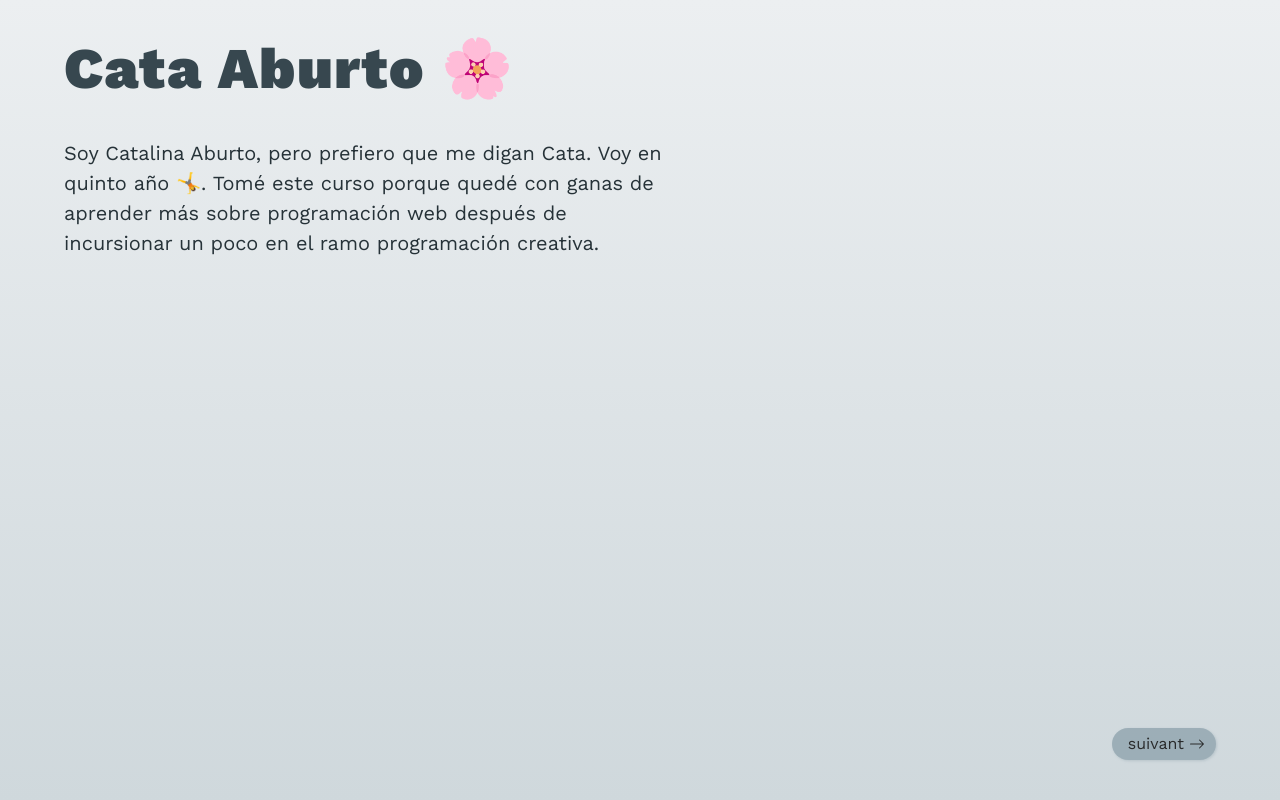
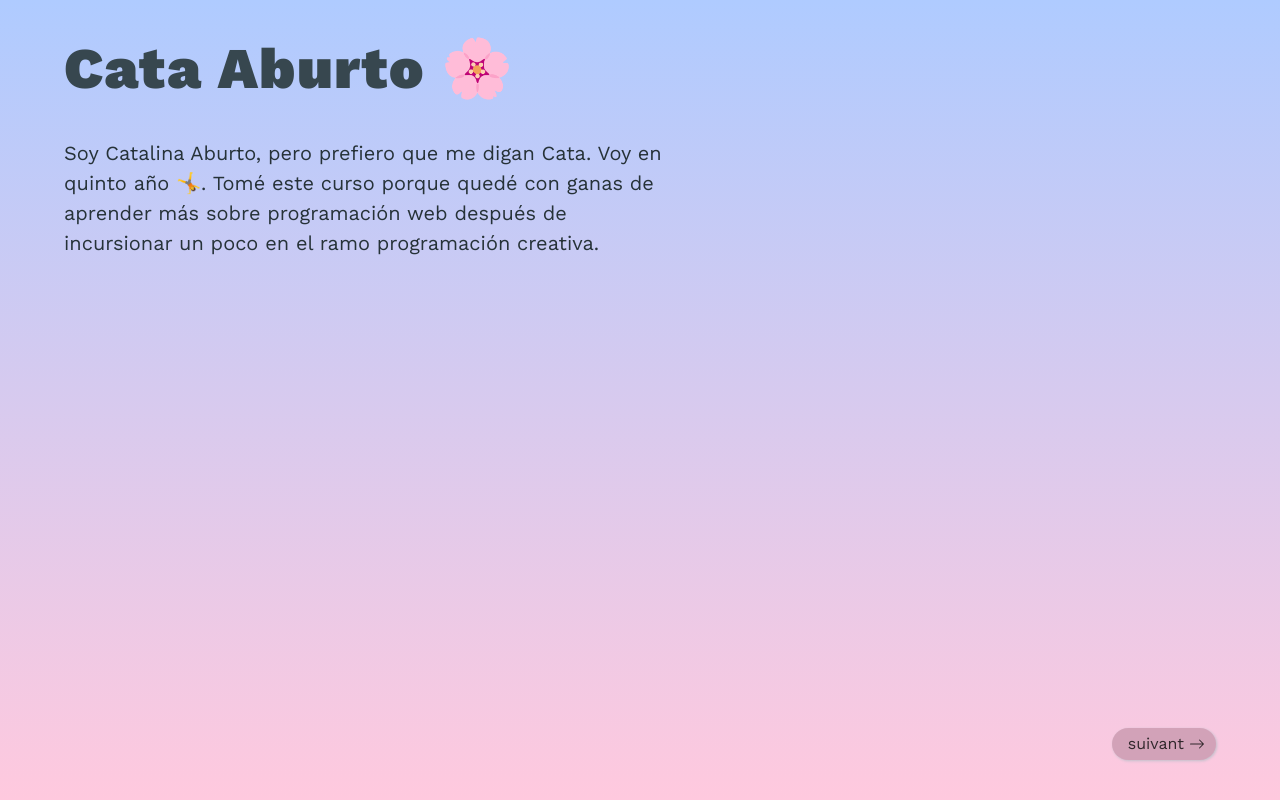
Before and after one commit to catabrtvls/dno037, a plain HTML site: page clase-1/index.html in a window 1280 px wide. Drawn offline with nearby package versions, Linux system fonts and the light colour scheme.

Commit message:
Update style.css

```diff
--- a/clase-1/style.css
+++ b/clase-1/style.css
@@ -14,7 +14,7 @@ html, body{
 body {
     font-family: 'Work Sans', sans-serif;
     color: #263238;
-    background: linear-gradient(#eceff1, #cfd8dc);
+    background: linear-gradient(#AFCBFF, #FFC9DE);
 }
 
 
@@ -71,14 +71,14 @@ a {
 }
 
 a:hover {
-    color: #000;
+    color: #ffffff;
     opacity: 1;
     transition: all ease .5s;
 }
 
 footer div a {
     display: block;
-    background: #90a4ae;
+    background: #c999af;
     box-shadow: 1px 1px 3px #b0bec5;
     padding: 0.5rem 1rem;
     border-radius: 1rem;
```
